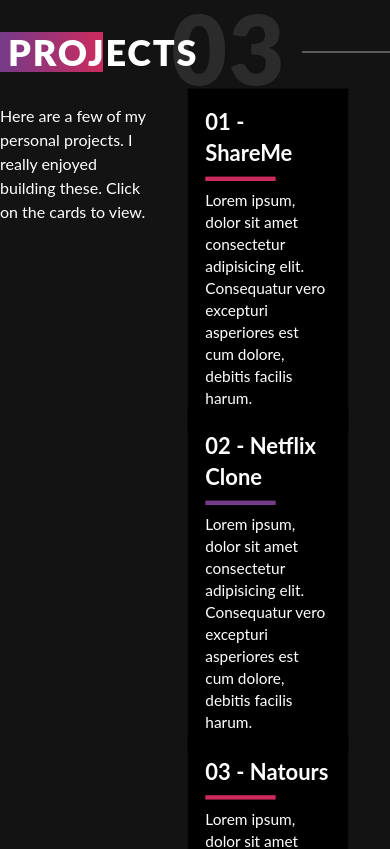
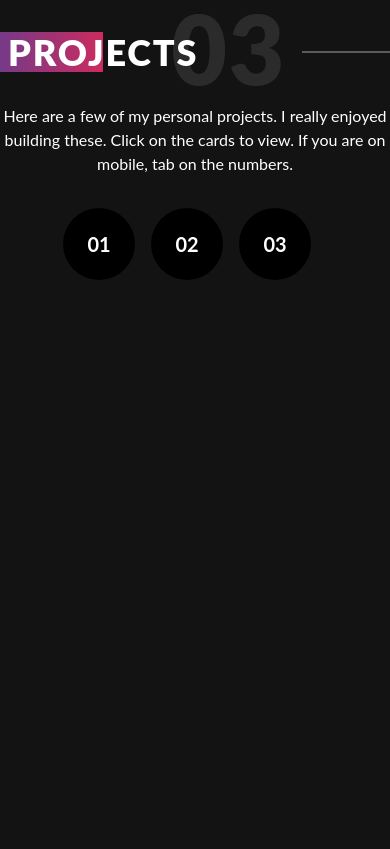
Before and after one commit to timo-tech19/my-portfolio-v2, a Next.js app: page /containers/Projects in a window 390 px wide. Shown: the top 849 px of the page. Built offline with nearby package versions, Linux system fonts and the light colour scheme.

Commit message:
make site responsive

```diff
--- a/package.json
+++ b/package.json
@@ -10,7 +10,8 @@
     "next": "latest",
     "react": "^17.0.2",
     "react-dom": "^17.0.2",
-    "react-icons": "^4.3.1"
+    "react-icons": "^4.3.1",
+    "react-intersection-observer": "^8.33.1"
   },
   "devDependencies": {
     "@types/node": "17.0.4",
--- a/pages/components/Navbar.tsx
+++ b/pages/components/Navbar.tsx
@@ -64,6 +64,7 @@
       <ul>
         {links.map(({ title, href, Icon }, i) => (
           <motion.li
+            key={i}
             initial={{ x: -100 }}
             animate={{
               x: 0,
--- a/pages/components/Section.tsx
+++ b/pages/components/Section.tsx
@@ -5,11 +5,21 @@
   title: string
   num: string
   id: string
+  el?: (node?: Element | null | undefined) => void
+  bg?: string
 }
-function Section({ children, title, num, id }: Props) {
-  console.log(num)
+
+function Section({ children, title, num, id, el, bg }: Props) {
   return (
-    <section className="flex h-screen snap-start flex-col pt-8" id={id}>
+    <section
+      className="relative flex h-screen snap-start flex-col bg-cover bg-center bg-no-repeat pt-8 "
+      style={bg ? { backgroundImage: `url('${bg}')` } : undefined}
+      id={id}
+      ref={el}
+    >
+      {bg && (
+        <div className="absolute top-0 left-0 h-full w-full bg-gradient-to-b from-black via-[#000d] to-transparent md:bg-gradient-to-r" />
+      )}
       <div className="mb-8 flex items-center">
         <h3
           className={`relative px-2 text-4xl font-black uppercase tracking-wider`}
--- a/pages/containers/About.tsx
+++ b/pages/containers/About.tsx
@@ -1,4 +1,5 @@
-import React from 'react'
+import { motion, useAnimation } from 'framer-motion'
+import React, { useEffect } from 'react'
 import { FaReact } from 'react-icons/fa'
 import {
   SiExpress,
@@ -7,15 +8,31 @@
   SiTailwindcss,
   SiTypescript,
 } from 'react-icons/si'
+import { useInView } from 'react-intersection-observer'
 import Section from '../components/Section'
 
 function About() {
+  const { ref, inView } = useInView()
+  const controls = useAnimation()
+
+  const sequence = async () => {
+    controls.start({ y: 0, opacity: 1 })
+  }
+
+  const reverse = async () => {
+    controls.start({ y: -10, opacity: 0 })
+  }
+
+  useEffect(() => {
+    console.log(inView)
+  }, [inView])
+
   return (
     <>
-      <Section title="About" num="02" id="about">
+      <Section title="About" num="02" id="about" el={ref}>
         <div className="flex flex-col-reverse md:flex-row">
           <div className="mb-2 md:w-1/2">
-            <p className="p-8 text-center leading-relaxed md:pr-8 md:text-left">
+            <motion.p className="text-center text-sm leading-relaxed md:p-8 md:pr-8 md:text-left md:text-base">
               Hi, I'm Timo. I am a{' '}
               <span className="font-bold text-secondary">
                 Self-taught Front-End Web Developer
@@ -33,8 +50,8 @@
               enjoyed every step of the way since I started learning more than 4
               years ago. Here are a few famous technologies I picked up along
               the way:
-            </p>
-            <ul className="mx-auto mt-4 flex w-3/4 flex-wrap px-8 md:w-full">
+            </motion.p>
+            <ul className="mx-auto mt-4 flex w-full flex-wrap justify-center px-8">
               <li className="mb-2 flex w-1/2 items-center">
                 <FaReact className="mr-4 h-6 w-6 text-[#61DBFB]" /> React
               </li>
--- a/pages/containers/Contact.tsx
+++ b/pages/containers/Contact.tsx
@@ -5,8 +5,8 @@
 function Contact() {
   return (
     <>
-      <Section title="About" num="04" id="contact">
-        <div className="mx-auto mt-16 w-1/2 text-center ">
+      <Section title="Contact" num="04" id="contact">
+        <div className="mx-auto mt-16 w-3/4 text-center md:w-1/2 ">
           <h2 className="mb-4 text-3xl font-black uppercase">
             Let's work together!
           </h2>
@@ -17,12 +17,14 @@
             below.
           </p>
           <Link href="mailto:timoheman16@gmail.com">
+            <a>
               <button
                 type="button"
                 className="mx-auto mt-8 cursor-pointer rounded-full bg-gradient-to-r from-primary to-secondary px-8 py-4 text-2xl uppercase text-white"
               >
                 Work With Me
               </button>
+            </a>
           </Link>
         </div>
       </Section>
--- a/pages/containers/Projects.tsx
+++ b/pages/containers/Projects.tsx
@@ -1,49 +1,133 @@
-import React from 'react'
+import React, { useState } from 'react'
+import Link from 'next/link'
 import Section from '../components/Section'
+import { motion } from 'framer-motion'
 
 const projects = [
   {
     title: 'ShareMe',
     description:
-      'Lorem ipsum, dolor sit amet consectetur adipisicing elit. Consequatur vero excepturi asperiores est cum dolore, debitis facilis harum.',
+      'Full stack social media project for sharing photos with world. Equip with Google Authenication and a Sanity.io backend',
+    stack: ['React', 'TypeScript', 'Sanity', 'TailWind'],
+    url: 'http://timotech-shareme.netlify.app/',
+    github: 'https://github.com/timo-tech19/ShareMe',
+    img: 'https://i.ibb.co/VCSFc8N/share-final.png',
   },
   {
     title: 'Netflix Clone',
     description:
-      'Lorem ipsum, dolor sit amet consectetur adipisicing elit. Consequatur vero excepturi asperiores est cum dolore, debitis facilis harum.',
+      'Neflix clone project for streaming movies. Google and Email authenication using Firebase backend',
+    stack: ['React', 'Firebase', 'ContextAPI', 'Styled-Components'],
+    url: 'https://mflix-live.netlify.app/',
+    github: 'https://github.com/timo-tech19/netflix-clone',
+    img: 'https://i.ibb.co/4fm5ZVK/netflix.webp',
   },
   {
     title: 'Natours',
     description:
-      'Lorem ipsum, dolor sit amet consectetur adipisicing elit. Consequatur vero excepturi asperiores est cum dolore, debitis facilis harum.',
+      'Web application for booking tours into natour. Has email authentication, stripe intergration for payments ',
+    stack: ['JavaScript', 'Express', 'Node', 'Mongoose'],
+    url: 'http://natours-course-app.herokuapp.com/',
+    github: 'https://github.com/timo-tech19/natours',
+    img: 'https://i.ibb.co/SfcmV40/natours.webp',
   },
 ]
 
+type Project = {
+  title: string
+  description: string
+  stack: string[]
+  url: string
+  github: string
+  img: string
+}
+
 function Projects() {
+  const [background, setBackground] = useState('')
+  const [project, setProject] = useState<Project | null>(null)
+
+  const handleClick = (project: Project) => {
+    setBackground(project.img)
+    setProject(project)
+  }
+
   return (
     <>
-      <Section title="Projects" num="03" id="projects">
-        <div className="flex">
-          <div className="w-1/2">
-            <p className="w-3/4">
-              Here are a few of my personal projects. I really enjoyed building
-              these. Click on the cards to view.
+      <Section title="Projects" num="03" id="projects" bg={background}>
+        <div className="z-10 flex h-full flex-col md:flex-row">
+          <div className="mb-8 w-full md:mb-0 md:w-1/2">
+            {project ? (
+              <div className="px-2 text-center md:w-3/4 md:pl-16 md:text-left">
+                <h3 className="mb-4 text-4xl font-bold">{project.title}</h3>
+                <div
+                  className={`mx-auto mb-2 w-16 border-t-4 border-secondary md:mx-0`}
+                />
+                <p className="mb-2">{project.description}</p>
+                <ul className="mb-4 flex flex-wrap justify-center md:justify-start">
+                  {project.stack.map((tech) => (
+                    <li className="mr-2 mb-2 bg-[#333] px-2 py-1 uppercase">
+                      {tech}
+                    </li>
+                  ))}
+                </ul>
+                <div className="flex justify-center md:justify-start">
+                  <Link href={project.url}>
+                    <a target="_blank">
+                      <motion.button
+                        whileHover={{ scale: 1.05, y: -2 }}
+                        whileTap={{ y: 2 }}
+                        className="mr-4 flex w-32 justify-center rounded-full border-2 border-secondary py-2 transition-colors duration-300 hover:bg-secondary"
+                      >
+                        Live Preview
+                      </motion.button>
+                    </a>
+                  </Link>
+                  <Link href={project.github}>
+                    <a target="_blank">
+                      <motion.button
+                        whileHover={{ scale: 1.05, y: -2 }}
+                        whileTap={{ y: 2 }}
+                        className="flex w-32 justify-center rounded-full border-2 border-primary py-2 transition-colors duration-300 hover:bg-primary"
+                      >
+                        Github
+                      </motion.button>
+                    </a>
+                  </Link>
+                </div>
+              </div>
+            ) : (
+              <p className="text-center md:w-3/4 md:text-left">
+                Here are a few of my personal projects. I really enjoyed
+                building these. Click on the cards to view. If you are on
+                mobile, tab on the numbers.
               </p>
+            )}
           </div>
-          <div className="w-1/2">
-            {projects.map(({ title, description }, i) => (
-              <div key={i} className="mb-4 w-3/4 scale-110 bg-black p-4">
-                <h3 className="mb-2 text-xl font-bold">
-                  {`0${i + 1}`} - {title}
+          <div className="flex w-full items-center justify-center md:w-1/2 md:flex-col">
+            {projects.map((proj, i) => {
+              const { title, description } = proj
+              const isSelected = proj.title === project?.title
+              return (
+                <motion.div
+                  key={i}
+                  onClick={() => handleClick(proj)}
+                  className="mb-4 mr-4 scale-110 cursor-pointer rounded-full bg-black p-4 hover:bg-gradient-to-br hover:from-primary hover:to-secondary md:w-2/4 md:rounded-none md:hover:bg-none"
+                  animate={isSelected ? { scale: 1.1 } : { scale: 1 }}
+                  whileHover={!isSelected ? { scale: 1.05 } : undefined}
+                >
+                  <h3 className="flex h-10 w-10 items-center justify-center text-xl font-bold md:mb-2 md:block md:h-auto md:w-auto">
+                    <span>{`0${i + 1}`}</span>
+                    <span className="hidden md:inline"> - {title}</span>
                   </h3>
                   <div
-                  className={`mb-2 w-16 border-t-4 ${
+                    className={`mb-2 hidden w-16 border-t-4 md:block ${
                       i % 2 === 0 ? 'border-secondary' : 'border-primary'
                     }`}
                   />
-                <p className="text-sm">{description}</p>
-              </div>
-            ))}
+                  <p className="hidden text-sm md:block">{description}</p>
+                </motion.div>
+              )
+            })}
           </div>
         </div>
       </Section>
```
Also changed, not shown: 1 other file (tests, documents, lock files or other folders). Lines whose indentation alone changed are shown as unchanged.
